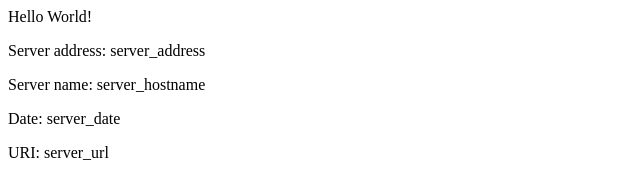
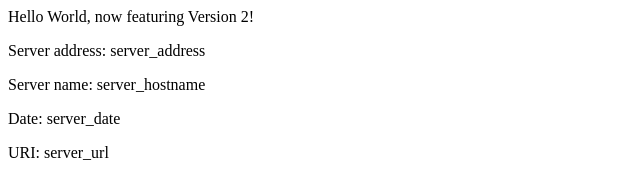
Before and after one commit to grantbacon-tibco/eks-example, a plain HTML site: page src/index.html in a window 1280 px wide. Shown: the whole page, without its empty margins (0-640 px from the left). Drawn offline with Linux system fonts and the light colour scheme.

Commit message:
Updating title to version 2

```diff
--- a/src/index.html
+++ b/src/index.html
@@ -2,7 +2,7 @@
 <title>Hello World</title>
 </head>
 <div class="info">
-<h>Hello World!</h>
+<h>Hello World, now featuring Version 2!</h>
 <p><span>Server&nbsp;address:</span> <span>server_address</span></p>
 <p><span>Server&nbsp;name:</span> <span>server_hostname</span></p>
 <p class="smaller"><span>Date:</span> <span>server_date</span></p>
```
